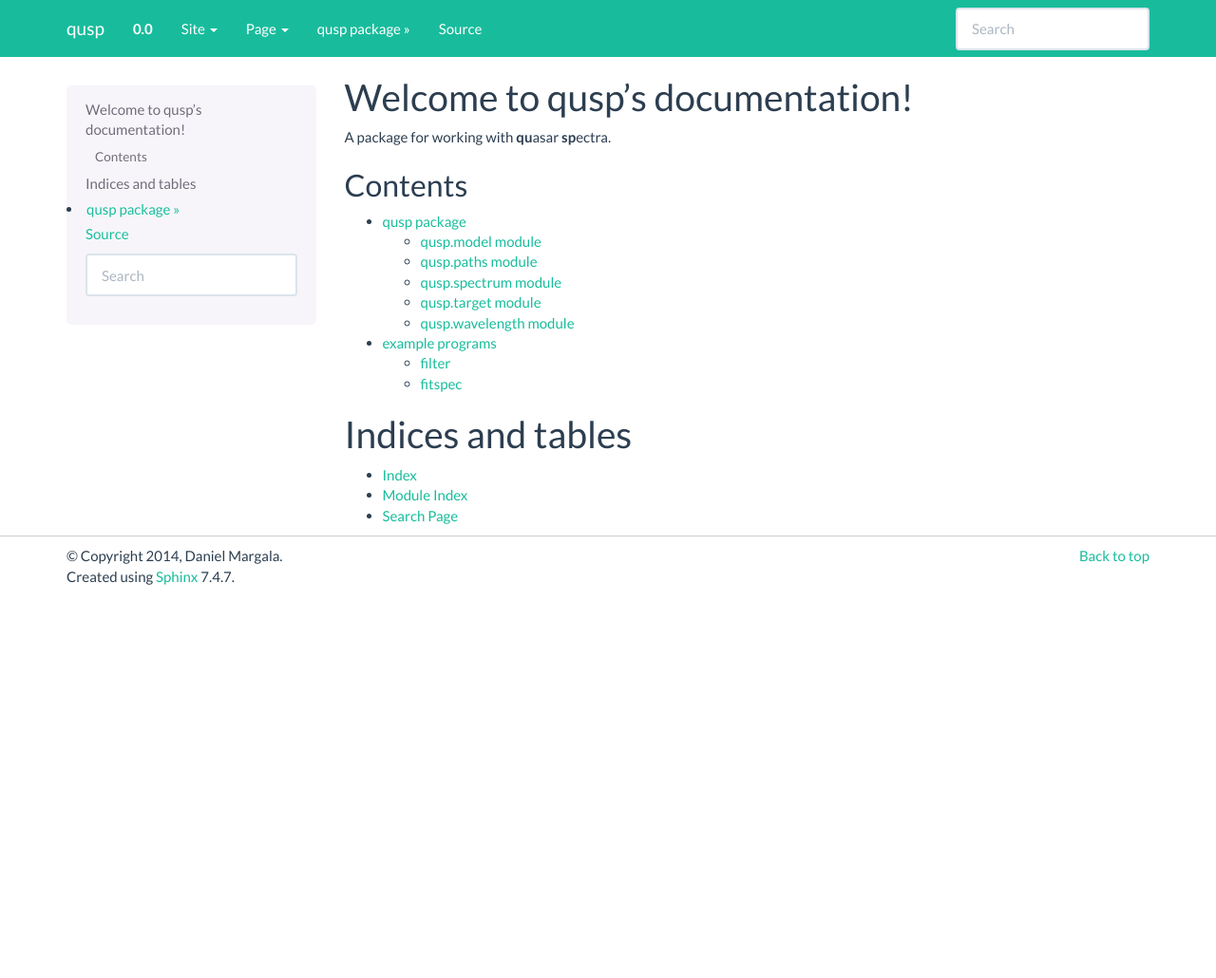
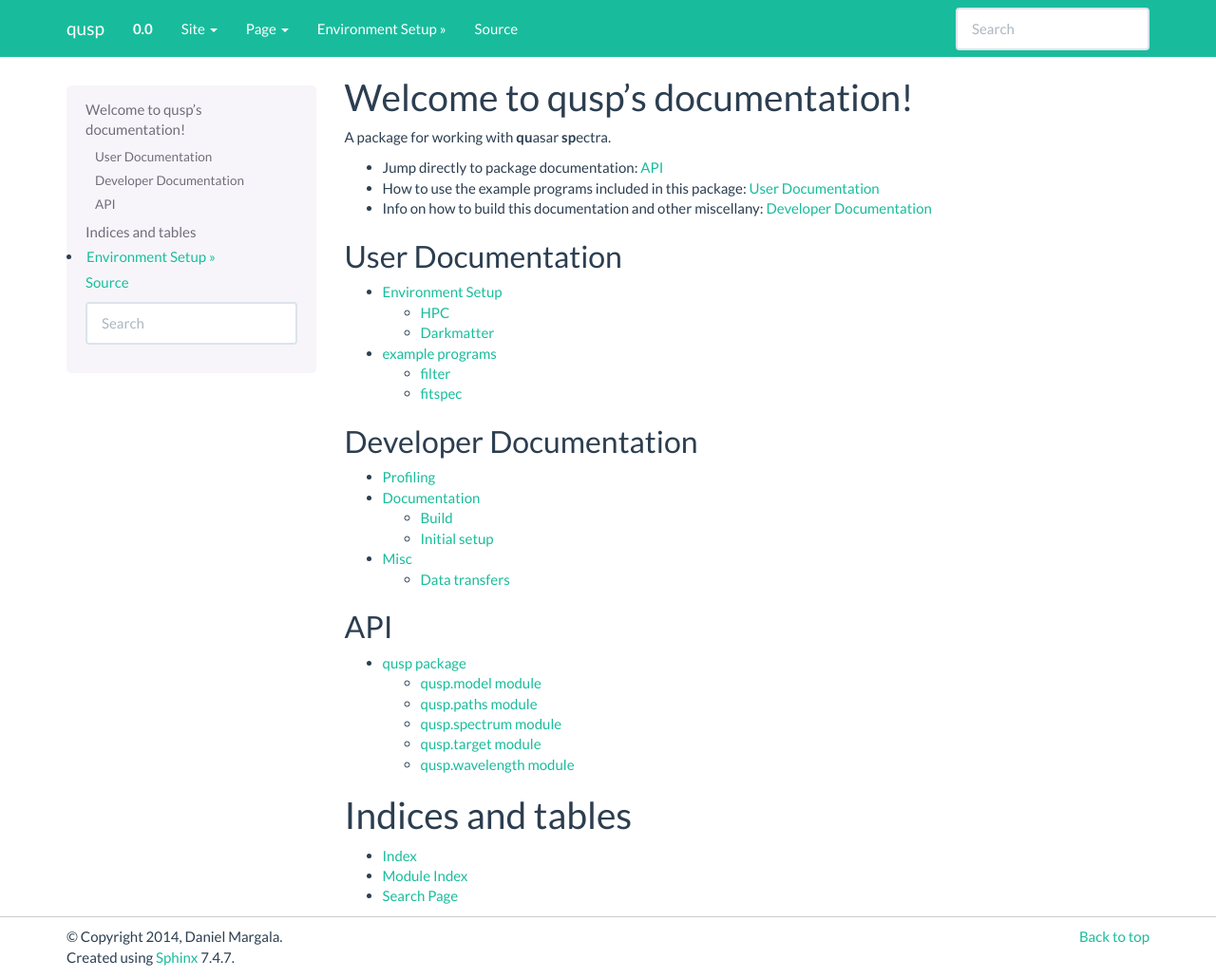
Before and after one commit to dmargala/qusp, a Sphinx documentation site: the page built from docs/index.rst, in a window 1280 px wide and 1030 px high. Shown: the whole window at 95% size. Built offline with Sphinx 7.4.7, drawn with Linux system fonts in a browser that asks for light colours.

Commit message:
restructure documentation sections

```diff
--- a/docs/index.rst
+++ b/docs/index.rst
@@ -3,15 +3,44 @@ Welcome to qusp's documentation!
 
 A package for working with **qu**\ asar **sp**\ ectra.
 
-Contents
---------
+
+* Jump directly to package documentation: :ref:`api-docs`
+* How to use the example programs included in this package: :ref:`site-docs`
+* Info on how to build this documentation and other miscellany: :ref:`dev-docs`
+
+
+.. _site-docs:
+
+User Documentation
+------------------
 
 .. toctree::
-   :maxdepth: 4
+    :maxdepth: 2
 
-   src/qusp.rst
-   src/examples/programs.rst
+    user
+    src/examples/programs
 
+.. _dev-docs:
+
+Developer Documentation
+-----------------------
+
+.. toctree::
+    :maxdepth: 2
+
+    profiling
+    docs
+    misc
+
+.. _api-docs:
+
+API
+---
+
+.. toctree::
+   :maxdepth: 2
+
+   src/qusp
 
 Indices and tables
 ==================
```
Also changed, not shown: docs/README.txt (deleted, +0 -38 lines), docs/docs.rst (added, +41 -0 lines), docs/misc.rst (added, +12 -0 lines), docs/profiling.rst (added, +28 -0 lines), docs/user.rst (added, +32 -0 lines).
